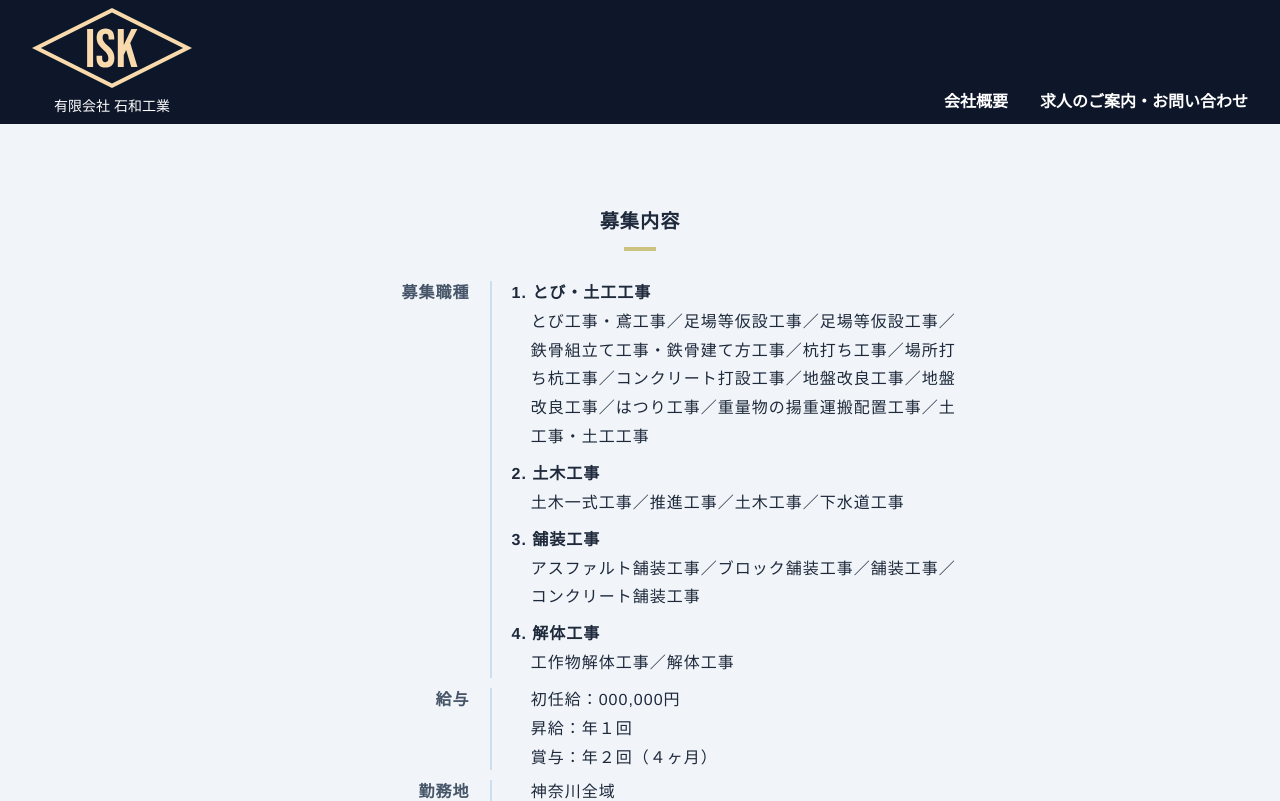
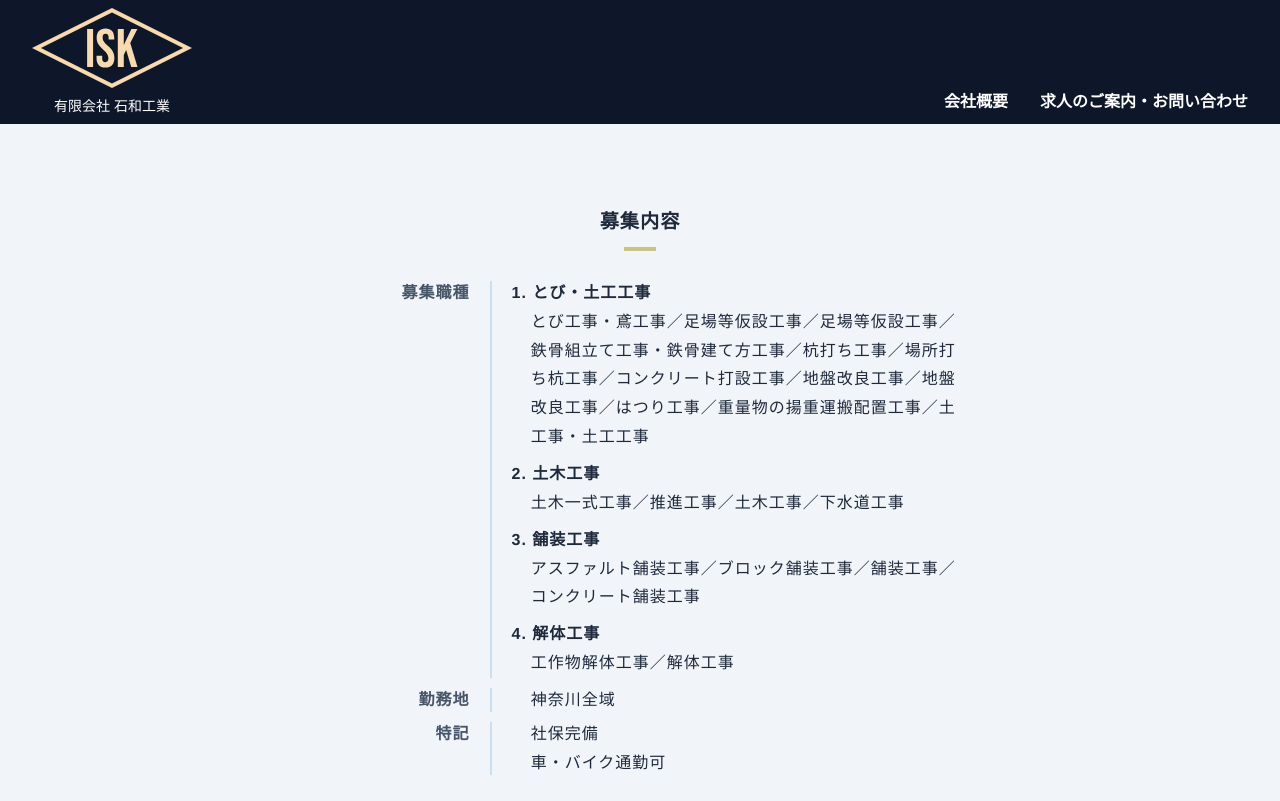
Before and after one commit to inamathi/isawa-kogyo, a Next.js app: page /inquery in a window 1280 px wide. Shown: the top 801 px of the page. Built offline with nearby package versions, Linux system fonts and the light colour scheme.

Commit message:
給与削除

```diff
--- a/components/Recruit/Recruit.tsx
+++ b/components/Recruit/Recruit.tsx
@@ -34,7 +34,7 @@ const Reqruit = () => {
             </dl>
           </dd>
         </div>
-        <div className="flex gap-4 max-md:flex-col">
+        {/* <div className="flex gap-4 max-md:flex-col">
           <dt className="text-nowrap text-slate-600">給与</dt>
           <dd>
             <ul>
@@ -43,7 +43,7 @@ const Reqruit = () => {
               <li>賞与：年２回（４ヶ月）</li>
             </ul>
           </dd>
-        </div>
+        </div> */}
         <div className="flex gap-4 max-md:flex-col">
           <dt className="text-nowrap text-slate-600">勤務地</dt>
           <dd>
```
